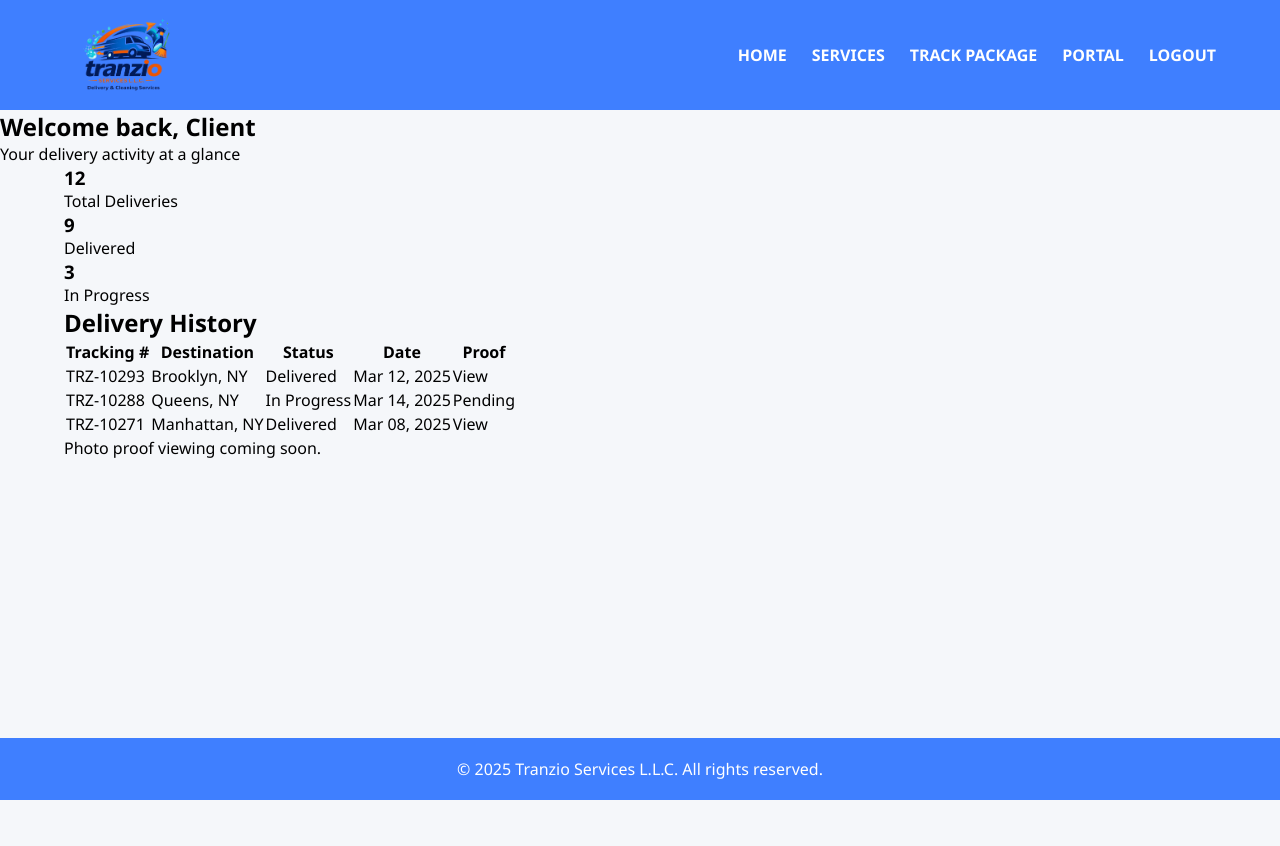
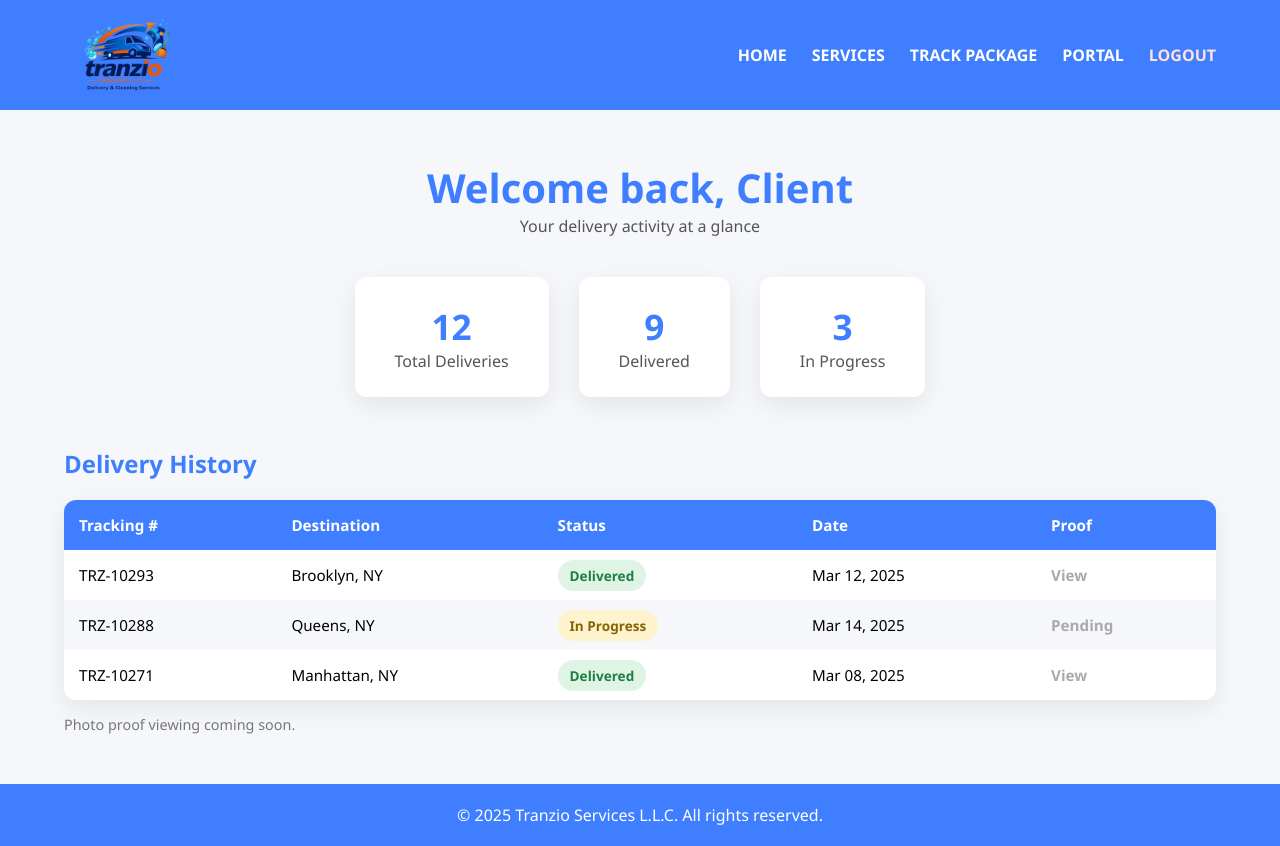
Before and after one commit to ibrahimidd20/tranzio, a plain HTML site: page client-dashboard.html in a window 1280 px wide. Before the commit the page ends 800 px from the top, so only its background shows below. Drawn offline with Linux system fonts and the light colour scheme.

Commit message:
Add styles for client dashboard and footer

```diff
--- a/css/style.css
+++ b/css/style.css
@@ -476,6 +476,142 @@ header nav ul li button:hover {
 }
 
 
+
+
+/* ===== CLIENT DASHBOARD ===== */
+.dashboard {
+  padding: 50px 0;
+}
+
+/* Header */
+.dashboard-header {
+  text-align: center;
+  margin-bottom: 40px;
+}
+
+.dashboard-header h1 {
+  font-size: 2.5rem;
+  color: #3f7fff;
+}
+
+.dashboard-header p {
+  color: #555;
+}
+
+/* Stats */
+.dashboard-stats {
+  display: flex;
+  gap: 30px;
+  justify-content: center;
+  margin-bottom: 50px;
+}
+
+.stat-card {
+  background: #fff;
+  padding: 25px 40px;
+  border-radius: 12px;
+  text-align: center;
+  box-shadow: 0 8px 25px rgba(0,0,0,0.08);
+}
+
+.stat-card h3 {
+  font-size: 2.2rem;
+  color: #3f7fff;
+}
+
+.stat-card p {
+  color: #555;
+}
+
+/* Table */
+.dashboard-table h2 {
+  margin-bottom: 20px;
+  color: #3f7fff;
+}
+
+table {
+  width: 100%;
+  border-collapse: collapse;
+  background: #fff;
+  border-radius: 12px;
+  overflow: hidden;
+  box-shadow: 0 8px 25px rgba(0,0,0,0.08);
+}
+
+thead {
+  background: #3f7fff;
+  color: #fff;
+}
+
+th, td {
+  padding: 15px;
+  text-align: left;
+  font-size: 0.95rem;
+}
+
+tbody tr:nth-child(even) {
+  background: #f5f7fa;
+}
+
+/* Status badges */
+.status {
+  padding: 6px 12px;
+  border-radius: 20px;
+  font-size: 0.85rem;
+  font-weight: bold;
+}
+
+.status.delivered {
+  background: #dff4e5;
+  color: #1e7f43;
+}
+
+.status.in-progress {
+  background: #fff3cd;
+  color: #856404;
+}
+
+/* Proof */
+.proof {
+  font-weight: bold;
+}
+
+.coming-soon {
+  color: #aaa;
+  cursor: not-allowed;
+}
+
+.coming-soon-text {
+  margin-top: 15px;
+  font-size: 0.9rem;
+  color: #777;
+}
+
+/* Logout link */
+.logout-link {
+  color: #ffdfdf;
+}
+
+.logout-link:hover {
+  color: #ff6a00;
+}
+
+/* Responsive */
+@media (max-width: 768px) {
+  .dashboard-stats {
+    flex-direction: column;
+    align-items: center;
+  }
+
+  table {
+    font-size: 0.85rem;
+  }
+}
+
+
+
+
+
 /* ===== FOOTER ===== */
 footer {
   background: #3f7fff;
```
